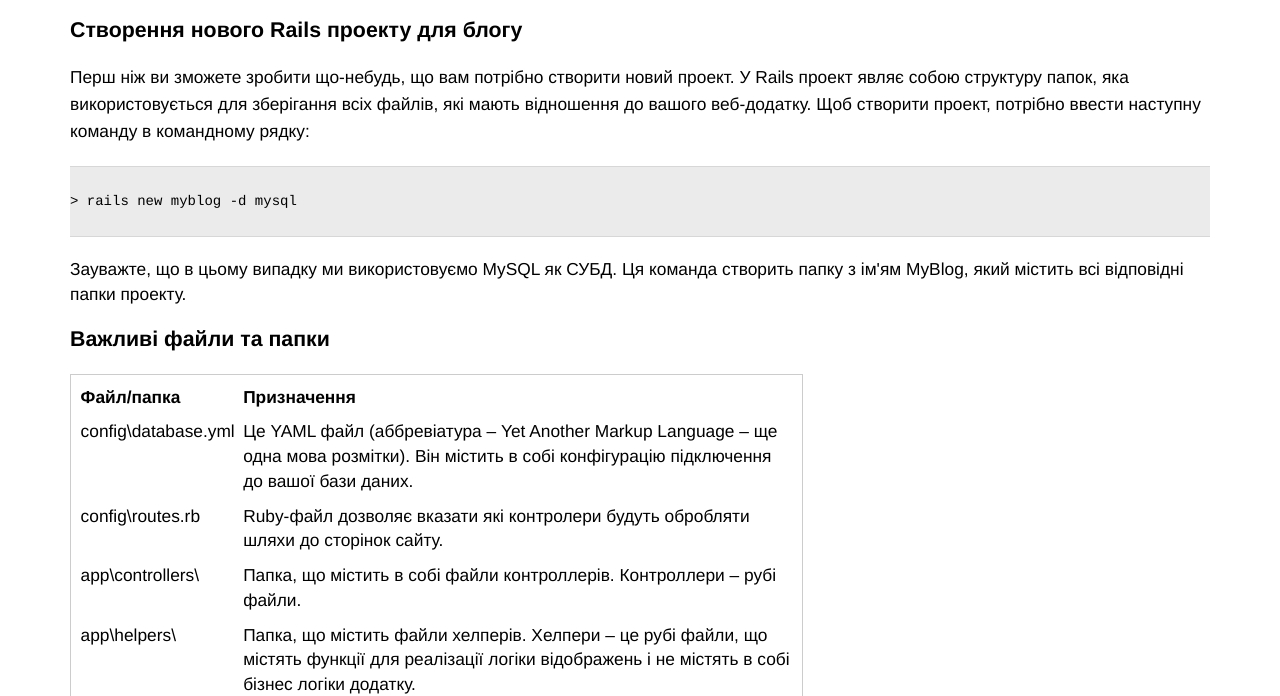
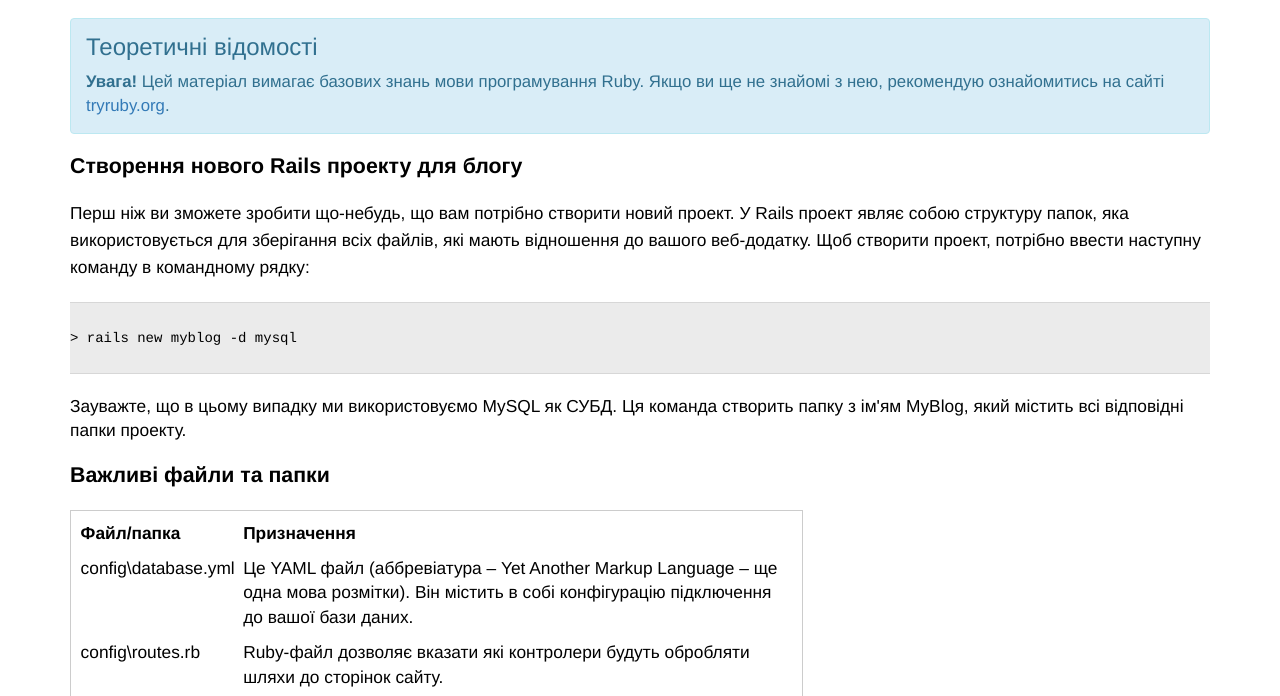
Before and after one commit to tilast/tsoorin, a plain HTML site: page views/theory2.html in a window 1280 px wide. Shown: the part 54-750 px from the top of the page. Drawn offline with Linux system fonts and the light colour scheme; a script that the page names is missing.

Commit message:
added notices to theory pages

```diff
--- a/views/theory2.html
+++ b/views/theory2.html
@@ -29,6 +29,11 @@
     </div>
   </nav>
 <div class="container">
+	<div class="alert alert-info" role="alert">
+<h3>Теоретичні відомості</h3>
+<strong>Увага!</strong>
+Цей матеріал вимагає базових знань мови програмування Ruby. Якщо ви ще не знайомі з нею, рекомендую ознайомитись на сайті <a href="http://tryruby.org" target="_blank">tryruby.org</a>.
+</div>
 <P STYLE="margin-bottom: 0.21in; background: #ffffff; line-height: 0.26in">
 <FONT COLOR="#000000"><FONT FACE="Helvetica, serif"><FONT SIZE=4 STYLE="font-size: 16pt"><B>Створення
 нового Rails проекту для блогу</B></FONT></FONT></FONT></P>
```
Also changed, not shown: views/theory3.html (+6 -0 lines).
